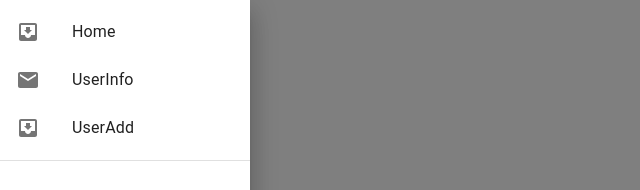
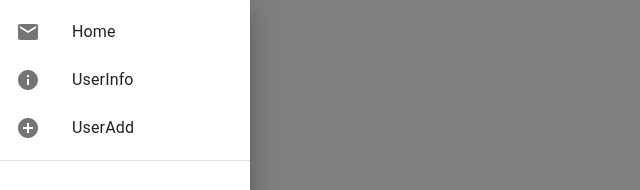
Before and after one commit to koyamal/gae-app, a React (Create React App) app in the folder client/: page / in a window 1280 px wide. Both pictures are taken after a click on the button 40 px from the left and 26 px from the top of the page. Shown: the top 190 px of the page, without its empty margins (0-640 px from the left). Built offline with nearby package versions, Linux system fonts and the light colour scheme.

Commit message:
アイコンを修正

```diff
--- a/client/src/components/molecules/MyDrawer.tsx
+++ b/client/src/components/molecules/MyDrawer.tsx
@@ -11,6 +11,8 @@ import ListItemText from '@mui/material/ListItemText';
 import InboxIcon from '@mui/icons-material/MoveToInbox';
 import MailIcon from '@mui/icons-material/Mail';
 import MenuIcon from '@mui/icons-material/Menu';
+import AddCircleIcon from '@mui/icons-material/AddCircle';
+import InfoIcon from '@mui/icons-material/Info';
 import { useNavigate } from "react-router-dom";
 
 export default function MyDrawer() {
@@ -23,8 +25,8 @@ export default function MyDrawer() {
 
   const MenuList = [
     {pageTitle: "Home", pagePath: "/"},
-    {pageTitle: "UserInfo", pagePath: "/user"},
-    {pageTitle: "UserAdd", pagePath: "/adduser"},
+    {pageTitle: "UserInfo", pagePath: "/user", icon: InfoIcon},
+    {pageTitle: "UserAdd", pagePath: "/adduser", icon: AddCircleIcon},
   ];
 
   const DrawerList = (
@@ -34,7 +36,7 @@ export default function MyDrawer() {
           <ListItem key={menuItem.pageTitle} disablePadding>
             <ListItemButton onClick={() => { navigation(menuItem.pagePath)}}>
               <ListItemIcon>
-                {index % 2 === 0 ? <InboxIcon /> : <MailIcon />}
+                {menuItem.icon? <menuItem.icon /> : <MailIcon />}
               </ListItemIcon>
               <ListItemText primary={menuItem.pageTitle} />
             </ListItemButton>
```
